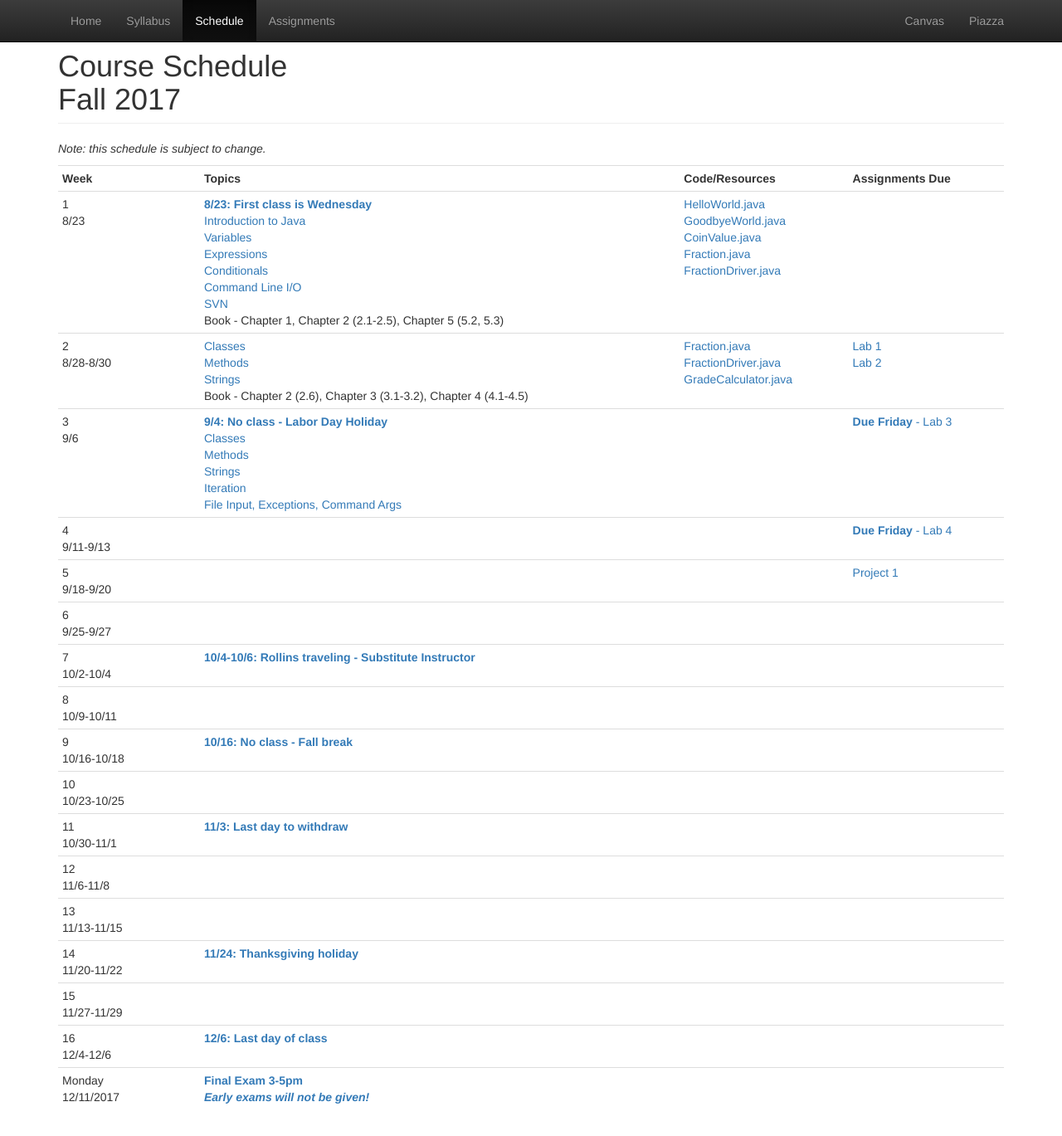
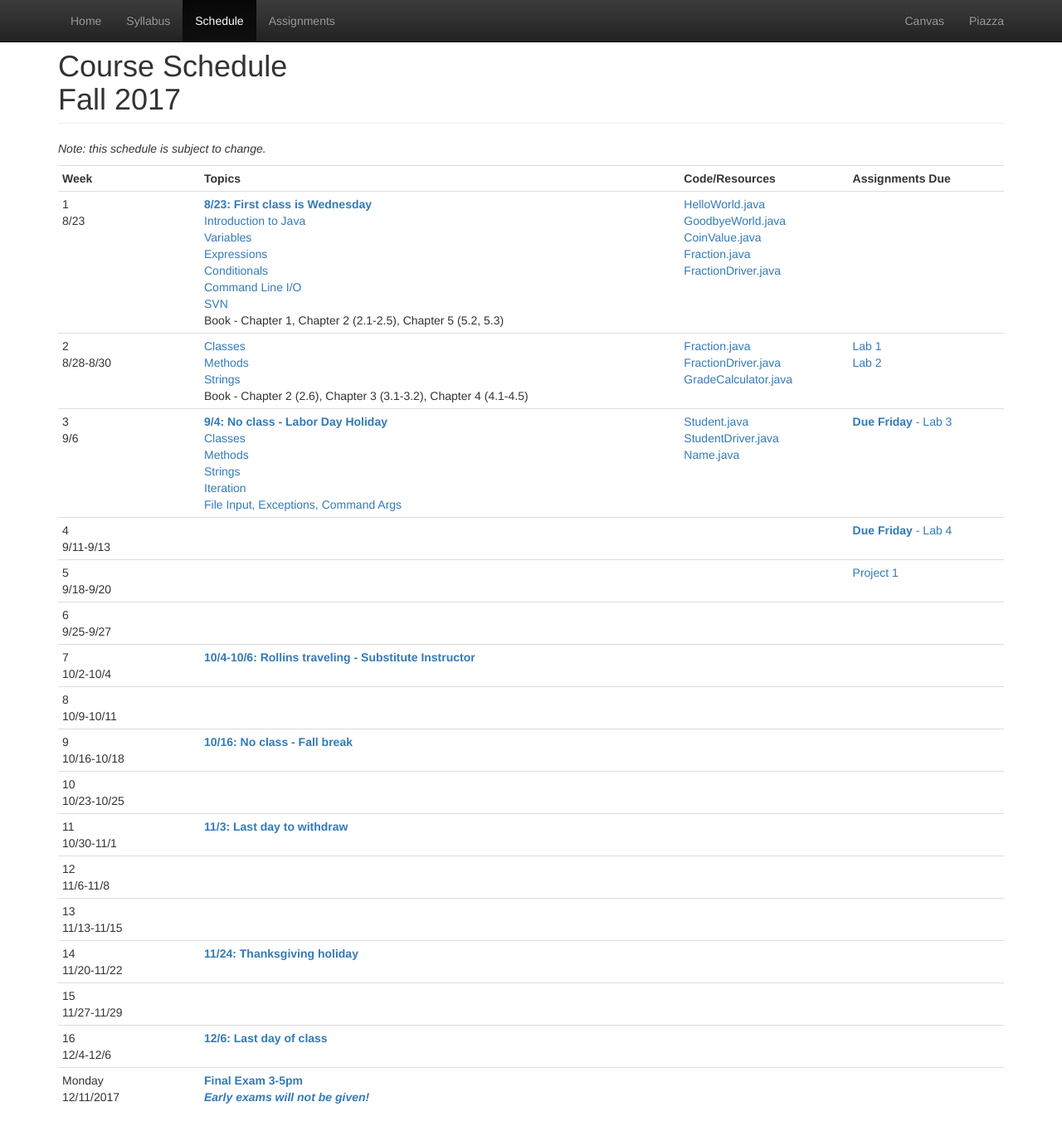
Before and after one commit to CS112-F17/cs112-f17.github.io, a Jekyll site: the page built from schedule.html, in a window 1280 px wide and 1377 px high. Shown: the top 1369 px of the window at 83% size. Built offline with Jekyll 4.4.1, drawn with Linux system fonts in a browser that asks for light colours.

Commit message:
links to examples from 9/6

```diff
--- a/schedule.html
+++ b/schedule.html
@@ -82,13 +82,16 @@ title: Schedule
 			-->
 		</td>
 		<td>
-<!-- 				<a href="https://github.com/CS112-F17/code/blob/master/Student.java">Student.java</a><br/>
-		<a href="https://github.com/CS112-F17/code/blob/master/StudentList.java">StudentList.java</a><br/>
-		<a href="https://github.com/CS112-F17/code/blob/master/StudentListBuilder.java">StudentListBuilder.java</a><br/>
-		<a href="https://github.com/CS112-F17/code/blob/master/StudentTest.java">StudentTest.java</a><br/> -->
+			<a href="https://github.com/CS112-F17/code/blob/master/Student.java">Student.java</a><br/>
+			<a href="https://github.com/CS112-F17/code/blob/master/StudentDriver.java">StudentDriver.java</a><br/>
+			<a href="https://github.com/CS112-F17/code/blob/master/Name.java">Name.java</a><br/>
+<!--
+			<a href="https://github.com/CS112-F17/code/blob/master/StudentListBuilder.java">StudentListBuilder.java</a><br/>
+			<a href="https://github.com/CS112-F17/code/blob/master/StudentTest.java">StudentTest.java</a><br/> -->
+
 		</td>
 		<td>
- 			<a href="https://github.com/CS112-F17/labs/blob/master/lab3.md"><strong>Due Friday</strong> - Lab 3</a><br/>
+			<a href="https://github.com/CS112-F17/labs/blob/master/lab3.md"><strong>Due Friday</strong> - Lab 3</a><br/>
 
 <!-- 				<a href="https://github.com/CS112-F17/projects/blob/master/project1.md">Project 1</a>
 -->
```
